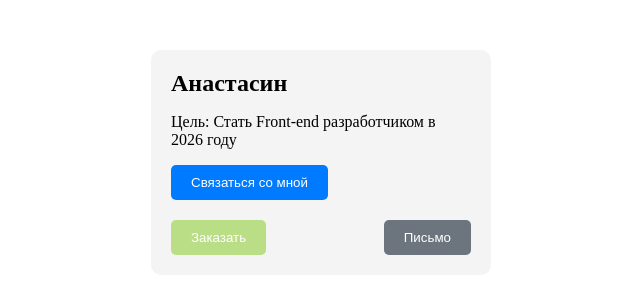
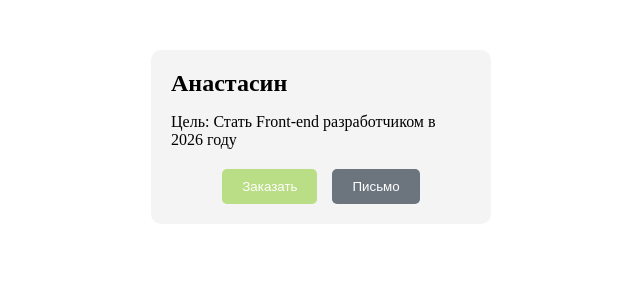
Before and after one commit to alexeyanastasin-debug/frontend-learning, a plain HTML site: page index.html in a window 1280 px wide. Shown: the whole page, without its empty margins (319-959 px from the left). Drawn offline with Linux system fonts and the light colour scheme.

Commit message:
style: fix buttons positioning with gap

```diff
--- a/index.html
+++ b/index.html
@@ -10,7 +10,7 @@
 <div class="profile-card">
     <h2>Анастасин</h2>
     <p>Цель: Стать Front-end разработчиком в 2026 году</p>
-    <button>Связаться со мной</button>
+
 
     <div class="buttons-container">
         <button class="bth">Заказать</button>
--- a/style.css
+++ b/style.css
@@ -22,7 +22,8 @@ button {
 
 .buttons-container{
     display: flex;
-    justify-content: space-between;
+    justify-content: center;
+    gap: 15px;
     margin-top: 20px;
 }
 
```
